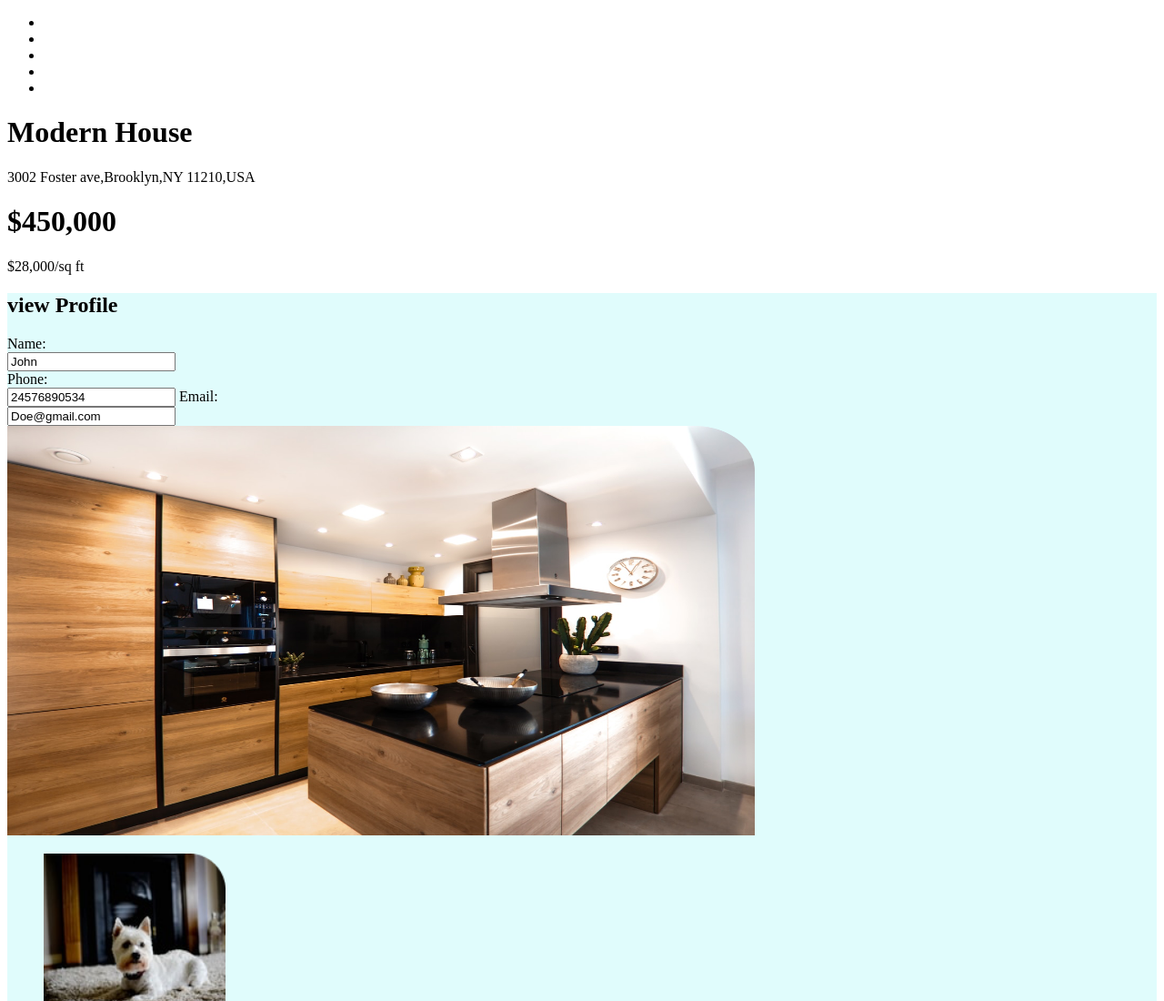
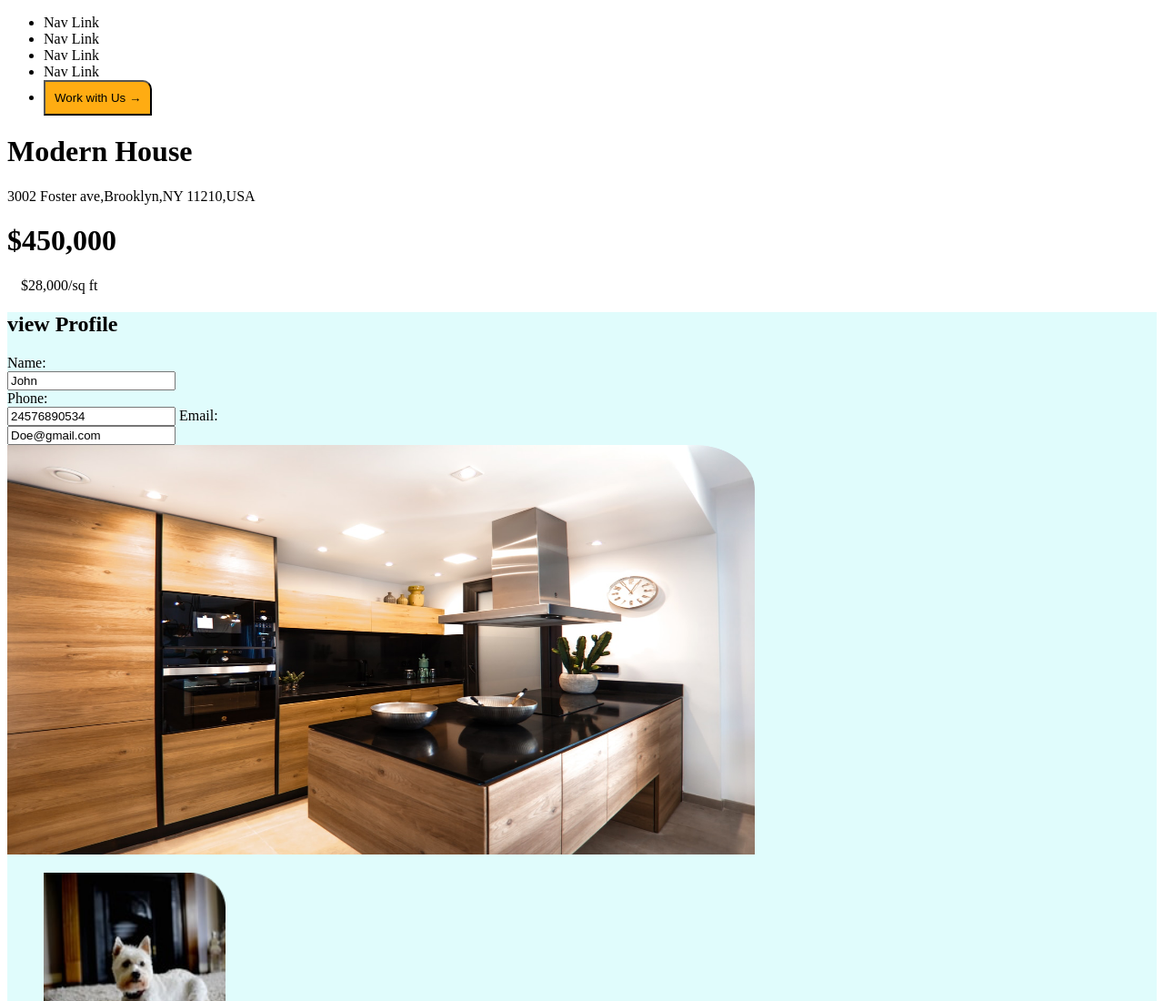
Before and after one commit to Juddymwai/moringaIPTWO, a plain HTML site: page assests/page/index.html in a window 1280 px wide. Shown: the top 1100 px of the page at 91% size. Drawn offline with Linux system fonts and the light colour scheme.

Commit message:
adds css styling for the header section of the second page

```diff
--- a/assests/page/index.html
+++ b/assests/page/index.html
@@ -8,20 +8,26 @@
     <link rel="stylesheet" href="../css/style.css">
 </head>
 <body>
-    <header>
+    <header id="headerone">
        <ul>
-           <li></li>
-           <li></li>
-           <li></li>
-           <li></li>
-           <li></li>
+           <li>Nav Link</li>
+           <li>Nav Link</li>
+           <li>Nav Link</li>
+           <li>Nav Link</li>
+           <li><button style="padding:10px; background-color: #FFAC12; border-top-right-radius: 10px;">Work with Us <span> &#8594</span></button></li>
        </ul>
-       <div>
-           <h1>Modern House</h1>
-           <p>3002 Foster ave,Brooklyn,NY 11210,USA</p>
+       <div id="headertwo">
+            <div>
+                <h1>Modern House</h1>
+                <p>3002 Foster ave,Brooklyn,NY 11210,USA</p>
+            </div>
+            <div>
+                <H1>$450,000</H1>
+                <P style="padding-left:15px">$28,000/sq ft</P>
+            </div>
        </div>
-       <H1>$450,000</H1>
-       <P>$28,000/sq ft</P>
+
+
     </header>
     <section class="slideshow">
         <div>
```
